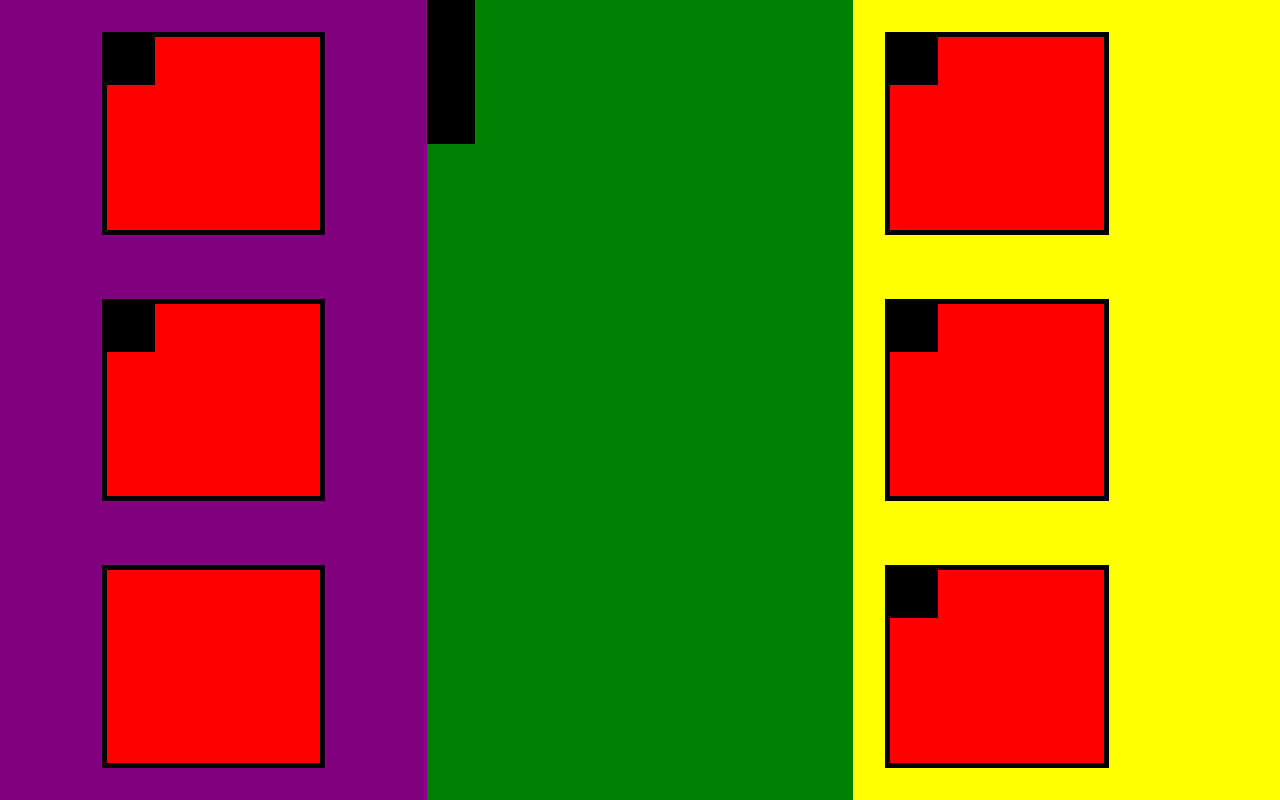
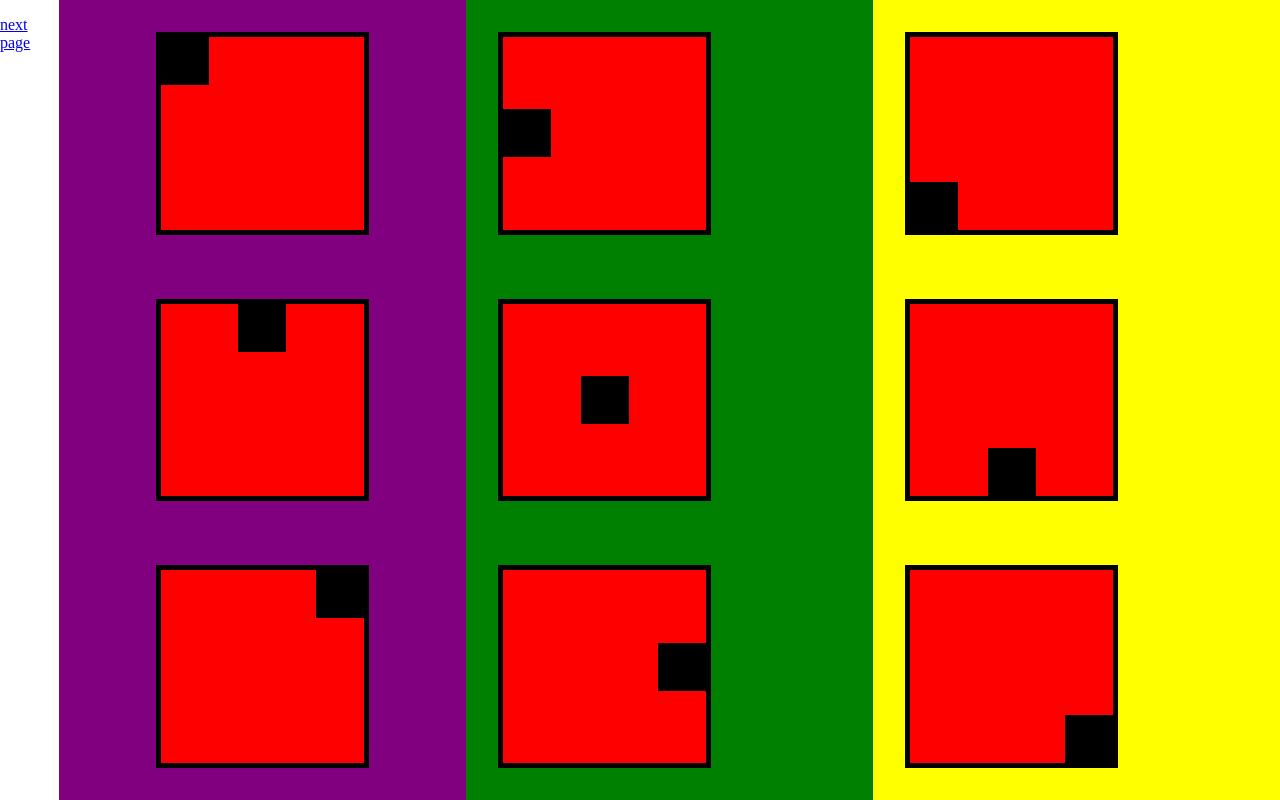
Before and after one commit to geekwise-darrian-smith/geekwise-flexbox-nesting, a plain HTML site: page index.html in a window 1280 px wide. Drawn offline with Linux system fonts and the light colour scheme.

Commit message:
saved to github

```diff
--- a/css/style.css
+++ b/css/style.css
@@ -1,6 +1,4 @@
-*{
-    box-sizing: border;
-}
+
 html, body{
     display: flex;
 
@@ -19,7 +17,6 @@ html, body{
     box-sizing: border;
 }
 .dot_1{
-    display: flex;
 
 
     background-color: black;
@@ -27,13 +24,9 @@ html, body{
     height: 3em;
     width: 3em;
 
-    align-self: flex-start;
 
 }
 .dot_2{
-
-    justify-content: center;
-    align-items: flex-start;
 
     background-color: black;
 
@@ -41,6 +34,10 @@ html, body{
     width: 3em;
 }
 .dot_3{
+    justify-content: center;
+
+    display: flex;
+
     content:'';
 
     background-color: black;
@@ -61,6 +58,10 @@ html, body{
     height: 100%;
 }
 .box{
+    display: flex;
+
+    justify-content: center;
+    align-items: flex-start;
 
     align-self: center;
 
@@ -91,10 +92,25 @@ html, body{
 
 }
 
-.top_2{
+#left_left{
+    display: flex;
 
+    justify-content: flex-start;
+    align-items: flex-start;
 }
 
+#left_mid{
+    display: flex;
+
+    justify-content: center;
+    align-items: flex-start;
+}
+#left_right{
+    display: flex;
+
+    justify-content: flex-end;
+    align-items: flex-start;
+}
 /*<!-----------------------MIDDLE COLUMN---------------------->*/
 
 
@@ -110,7 +126,65 @@ html, body{
 
 
 }
-.boxalign-self: center;_2{
+.box_2{
+
+
+    background-color: red;
+
+    margin: 2rem;
+
+    width: 50%;
+    height: 50%;
+
+
+    border:5px solid black;
+
+    text-align: center;
+
+    line-height: 3rem;
+
+}
+
+#mid_left{
+    display: flex;
+
+    justify-content: flex-start;
+    align-items: center;
+}
+
+#mid_mid{
+    display: flex;
+
+    justify-content: center;
+    align-items: center;
+}
+#mid_right{
+    display: flex;
+
+    justify-content: flex-end;
+    align-items: center;
+}
+
+.dot_3{
+
+}
+
+/*<!-----------------------RIGHT COLUMN---------------------->*/
+#right{
+    display: flex;
+
+    flex-direction: column;
+
+    background-color: yellow;
+    width: calc(100%/3);
+    height: 100%;
+}
+.box_3{
+    display: flex;
+
+    justify-content: flex-end;
+    align-items: flex-end;
+
     background-color: red;
 
     margin: 2rem;
@@ -126,35 +200,22 @@ html, body{
     line-height: 3rem;
 }
 
-.box_2{
-    justify-content:center;
+#right_left{
+    display: flex;
 
+    justify-content: flex-start;
+    align-items: flex-end;
 }
 
-/*<!-----------------------RIGHT COLUMN---------------------->*/
-#right{
+#right_mid{
     display: flex;
 
-    flex-direction: column;
+    justify-content: center;
+    align-items: flex-end;
+}
+:;_right{
+    display: flex;
 
-    background-color: yellow;
-    width: calc(100%/3);
-    height: 100%;
+    justify-content: flex-end;
+    align-items: flex-end;
 }
-.box_3{
-
-
-    background-color: red;
-
-    margin: 2rem;
-
-    width: 50%;
-    height: 50%;
-
-
-    border:5px solid black;
-
-    text-align: center;
-
-    line-height: 3rem;
-}
--- a/index.html
+++ b/index.html
@@ -6,46 +6,47 @@
     <title>geekwise flexbox nesting</title>
 </head>
 <body>
+    <p><a href="portrait.html"> next page</a></p>
 <!-----------------------LEFT COLUMN---------------------->
     <section id='left'>
-        <div class='box' dot='one'>
+        <div class='box' id='left_left'>
             <div class='dot_1'></div>
         </div>
 
-        <div class='box' dot='two'>
+        <div class='box' id='left_mid'>
             <div class='dot_2'></div>
         </div>
-        <div class='box' dot='three'>
+        <div class='box' id='left_right'>
             <span class='dot_3'></span>
         </div>
 
     </section>
 <!-----------------------MIDDLE COLUMN---------------------->
     <section id='middle'>
-        <div class='box_2' dot='one'>
+        <div class='box_2' id='mid_left'>
             <div class='dot_1'></div>
         </div>
 
-        <div class='box_2' dot='two'>
+        <div class='box_2' id='mid_mid'>
             <div class='dot_2'></div>
         </div>
 
-        <div class='box_2' dot='three'>
+        <div class='box_2' id='mid_right'>
             <div class='dot_3'></div>
         </div>
 
     </section>
 <!-----------------------RIGHT COLUMN---------------------->
     <section id='right'>
-        <div class='box_3' dot='one'>
+        <div class='box_3' id='right_left'>
             <div class='dot_1'></div>
         </div>
 
-        <div class='box_3' dot='two'>
+        <div class='box_3' id='right_mid'>
             <div class='dot_2'></div>
         </div>
 
-        <div class='box_3' dot='three'>
+        <div class='box_3' id='right_right'>
             <div class='dot_3'></div>
         </div>
     </section>
```
Also changed, not shown: css/portrait.css (added, +131 -0 lines), portrait.html (added, +50 -0 lines), 1 other file.
